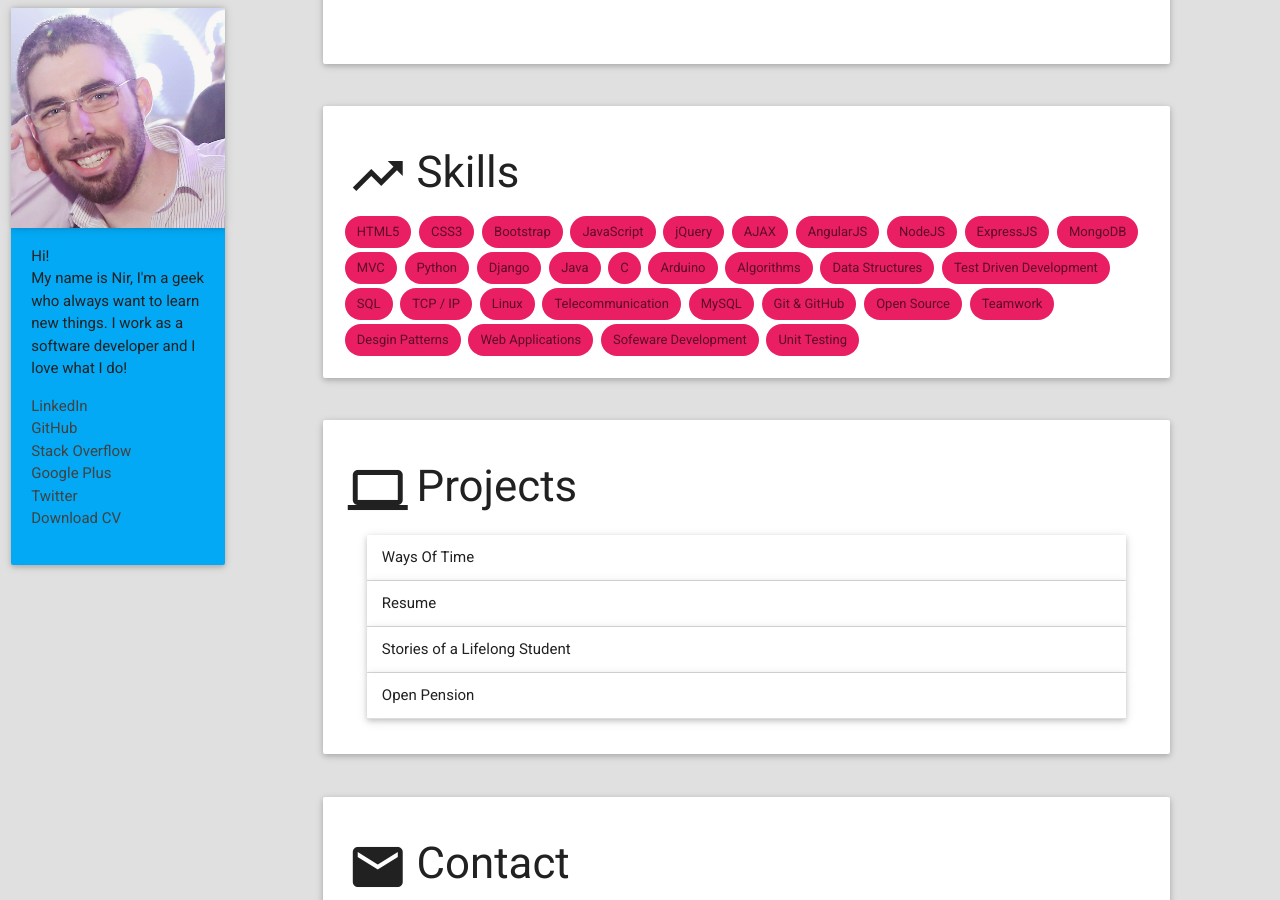
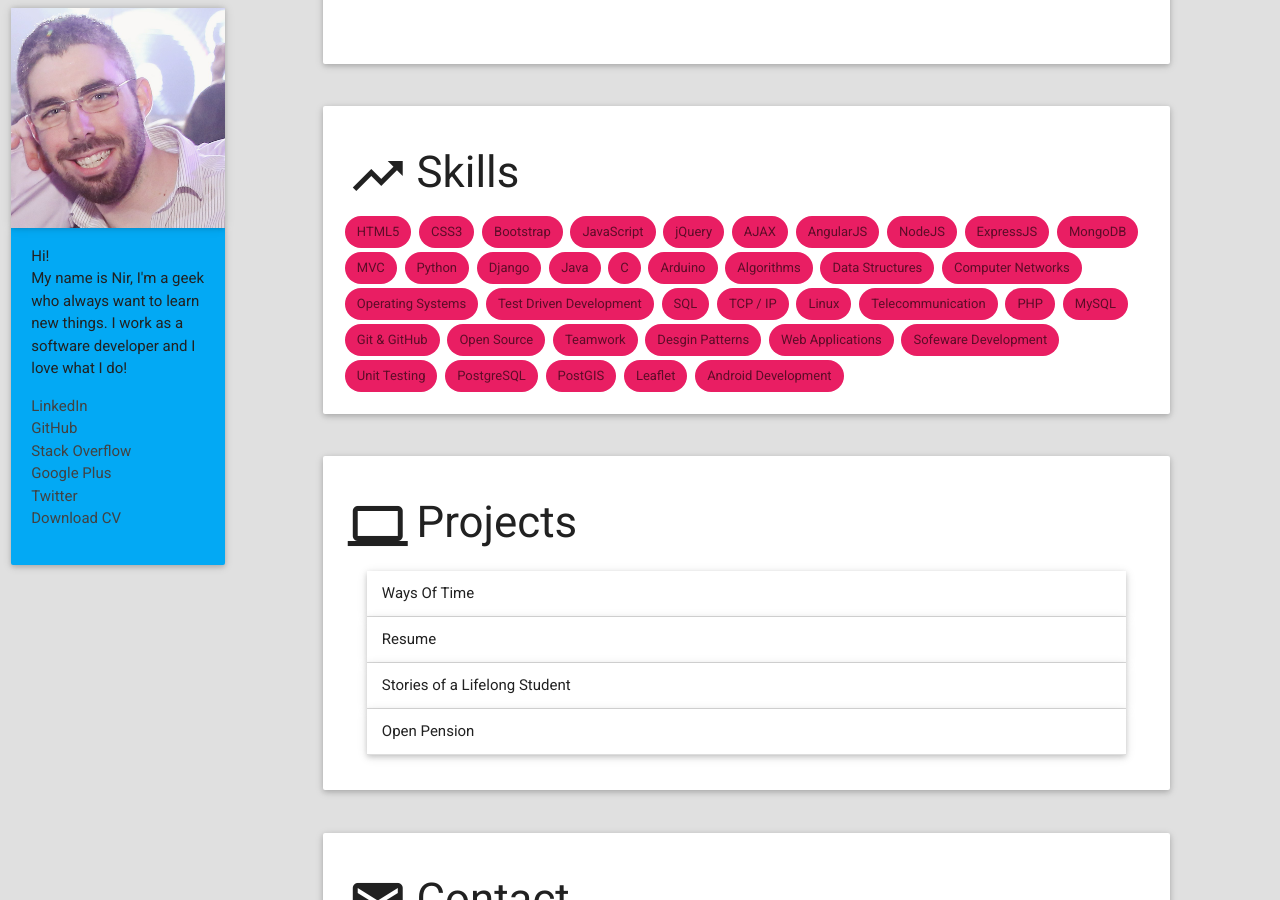
Before and after one commit to nirgn975/resume, a Jekyll site: the page built from index.html, in a window 1280 px wide and 900 px high, scrolled down 2963 px. Built offline with Jekyll 4.4.1, drawn with Linux system fonts in a browser that asks for light colours; Markdown is read by kramdown in place of the engine named in the settings.

Commit message:
Add skills and cleanup section.

```diff
--- a/_includes/section-skills.html
+++ b/_includes/section-skills.html
@@ -24,11 +24,14 @@
       <div class="chip">Arduino</div>
       <div class="chip">Algorithms</div>
       <div class="chip">Data Structures</div>
+      <div class="chip">Computer Networks</div>
+      <div class="chip">Operating Systems</div>
       <div class="chip">Test Driven Development</div>
       <div class="chip">SQL</div>
       <div class="chip">TCP / IP</div>
       <div class="chip">Linux</div>
       <div class="chip">Telecommunication</div>
+      <div class="chip">PHP</div>
       <div class="chip">MySQL</div>
       <div class="chip">Git & GitHub</div>
       <div class="chip">Open Source</div>
@@ -37,19 +40,11 @@
       <div class="chip">Web Applications</div>
       <div class="chip">Sofeware Development</div>
       <div class="chip">Unit Testing</div>
+      <div class="chip">PostgreSQL</div>
+      <div class="chip">PostGIS</div>
+      <div class="chip">Leaflet</div>
+      <div class="chip">Android Development</div>
 
-      <!-- <form action="#">
-        <div class="row">
-          <p class="range-field col s5">
-            <label>HTML5</label>
-            <input type="range" id="test5" min="0" max="100" />
-          </p>
-          <p class="range-field col s5">
-            <label>CSS3</label>
-            <input type="range" id="test5" min="0" max="100" />
-          </p>
-        </div>
-      </form> -->
     </div>
   </div>
 </section>
```
